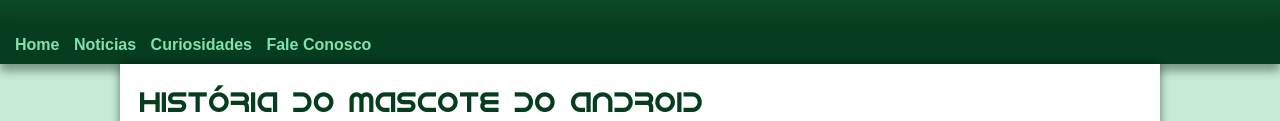
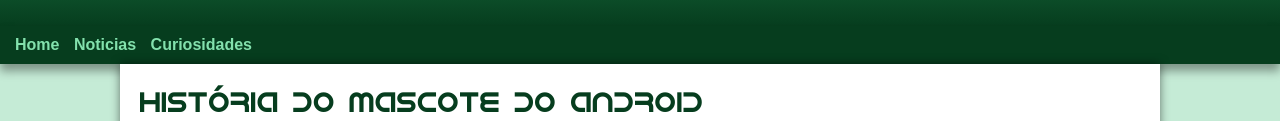
Before and after one commit to lucasborges97/projeto_android, a plain HTML site: page index.html in a window 1280 px wide. Shown: the part 164-285 px from the top of the page. Drawn offline with Linux system fonts and the light colour scheme.

Commit message:
Atualização do NAV

```diff
--- a/index.html
+++ b/index.html
@@ -20,7 +20,6 @@
         <a href="#"target = '_blank'>Home</a>
         <a href="#"target = '_blank'>Noticias</a>
         <a href="#"target = '_blank'>Curiosidades</a>
-        <a href="#"target = '_blank'>Fale Conosco</a>
     </nav>
 
     <main>
```
